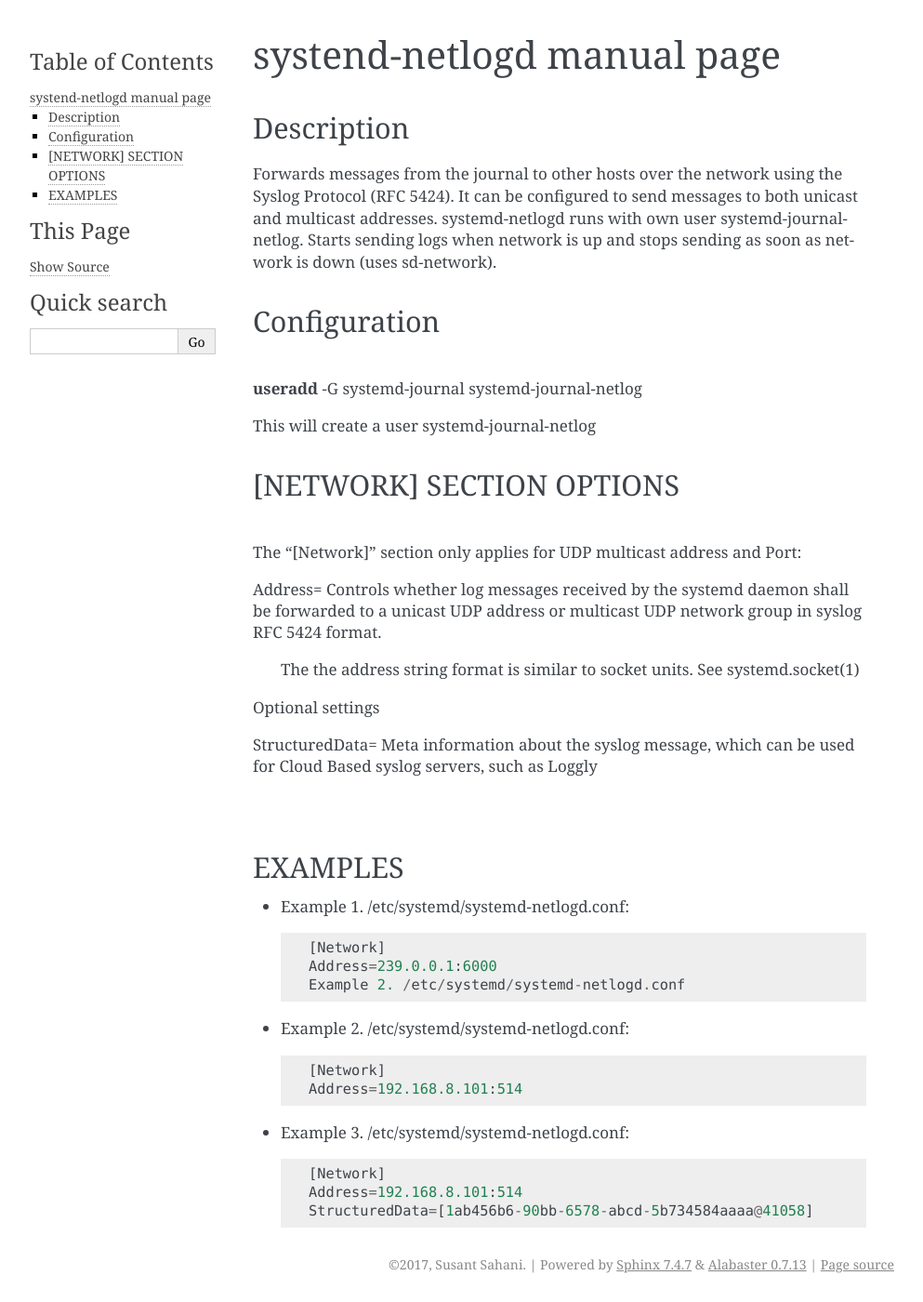
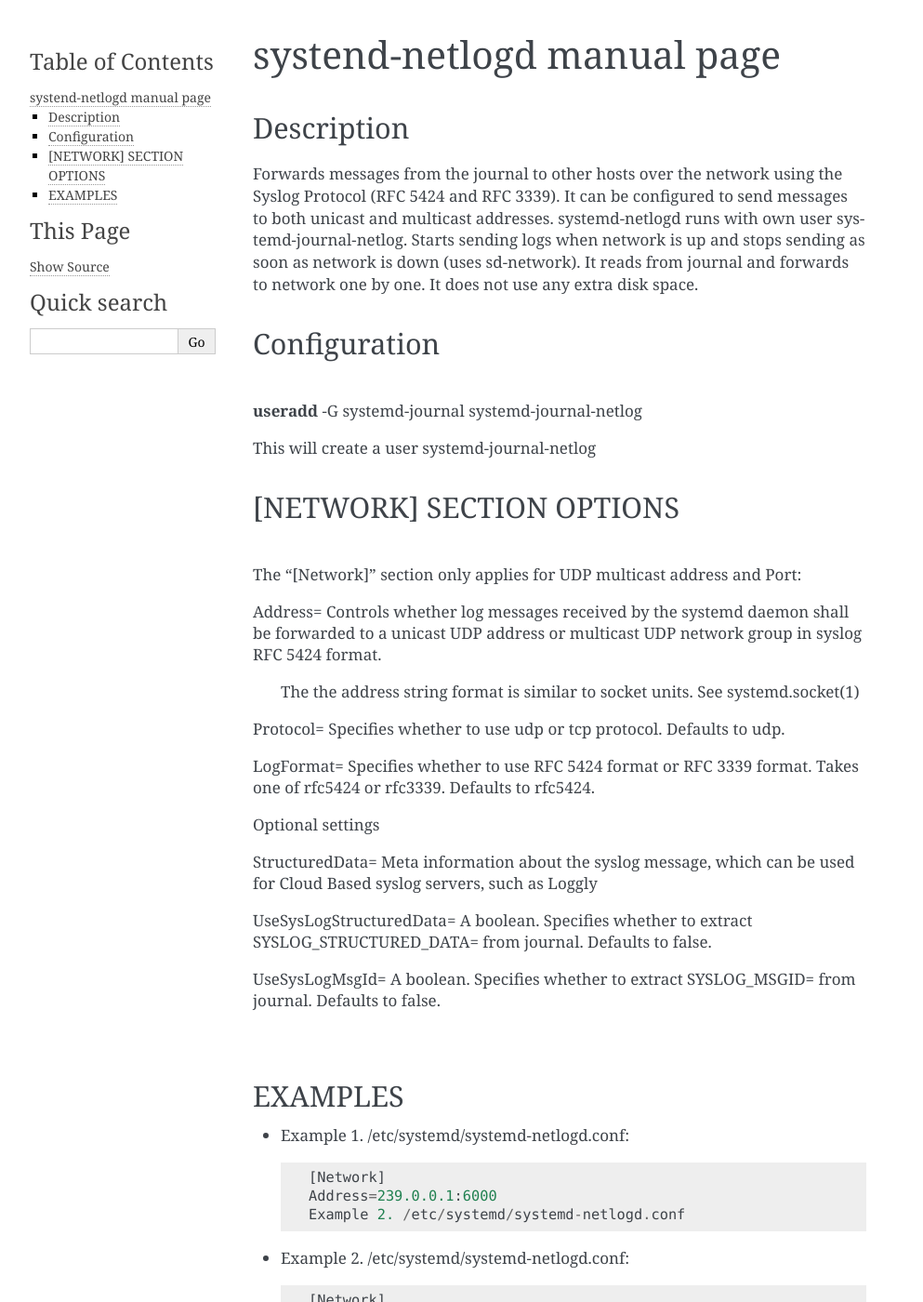
Before and after one commit to systemd/systemd-netlogd, a Sphinx documentation site: the page built from doc/index.rst, in a window 1280 px wide and 1400 px high. Shown: the whole window at 93% size, without its empty margins (148-1141 px from the left). Built offline with Sphinx 7.4.7, drawn with Linux system fonts in a browser that asks for light colours; some of the changed text lies outside the part shown.

Commit message:
Doc: Update man

```diff
--- a/doc/index.rst
+++ b/doc/index.rst
@@ -6,10 +6,12 @@ systend-netlogd manual page
 Description
 -----------
 
-Forwards messages from the journal to other hosts over the network using the Syslog
-Protocol (RFC 5424). It can be configured to send messages to both unicast and multicast
-addresses. systemd-netlogd runs with own user systemd-journal-netlog. Starts sending logs
-when network is up and stops sending as soon as network is down (uses sd-network).
+Forwards messages from the journal to other hosts over the network using the
+Syslog Protocol (RFC 5424 and RFC 3339). It can be configured to send messages
+to both unicast and multicast addresses. systemd-netlogd runs with own user
+systemd-journal-netlog. Starts sending logs when network is up and stops sending
+as soon as network is down (uses sd-network). It reads from journal and forwards
+to network one by one. It does not use any extra disk space.
 
 Configuration
 -------------
@@ -31,12 +33,24 @@ This will create a user systemd-journal-netlog
 
        The the address string format is similar to socket units. See systemd.socket(1)
 
+|   Protocol=
+        Specifies whether to use udp or tcp protocol. Defaults to udp.
+
+|   LogFormat=
+          Specifies whether to use RFC 5424 format or RFC 3339 format. Takes one of rfc5424 or rfc3339. Defaults to rfc5424.
+
 |  Optional settings
 
 |  StructuredData=
        Meta information about the syslog message, which can be used for Cloud Based
        syslog servers, such as Loggly
-|
+
+|  UseSysLogStructuredData=
+      A boolean. Specifies whether to extract SYSLOG_STRUCTURED_DATA= from journal. Defaults to false.
+
+|   UseSysLogMsgId=
+      A boolean. Specifies whether to extract SYSLOG_MSGID= from journal. Defaults to false.
+
 |
 
 EXAMPLES
@@ -58,3 +72,23 @@ EXAMPLES
        [Network]
        Address=192.168.8.101:514
        StructuredData=[1ab456b6-90bb-6578-abcd-5b734584aaaa@41058]
+
+- Example 4. /etc/systemd/netlogd.conf
+
+    [Network]
+    Address=192.168.8.101:514
+    #Protocol=udp
+    LogFormat=rfc5424
+    UseSysLogStructuredData=yes
+    UseSysLogMsgId=yes
+
+- Use case of UseSysLogStructuredData= and UseSysLogMsgId=
+
+  sd_journal_send(
+    "MESSAGE=%s", "Message to process",
+    "PRIORITY=%s", "4",
+    "SYSLOG_FACILITY=%s", "1",
+    "SYSLOG_MSGID=%s", "1011",
+    "SYSLOG_STRUCTURED_DATA=%s", R"([exampleSDID@32473 iut="3" eventSource="Application"])",
+    NULL
+  );
```
